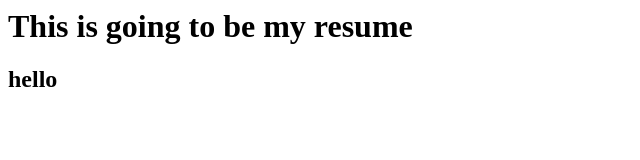
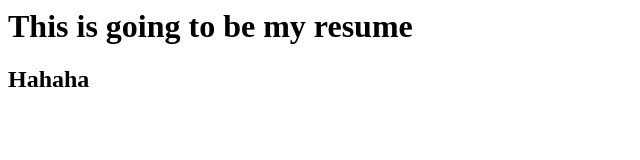
Before and after one commit to Amantht/crt, a plain HTML site: page index.html in a window 1280 px wide. Shown: the full height of the page, 0-640 px from the left. Drawn offline with Linux system fonts and the light colour scheme.

Commit message:
3rd commit

```diff
--- a/index.html
+++ b/index.html
@@ -10,7 +10,7 @@
     This is going to be my resume
 </h1>
 <h2>
-    hello
+   Hahaha
 </h2>
 
 </body>
```
